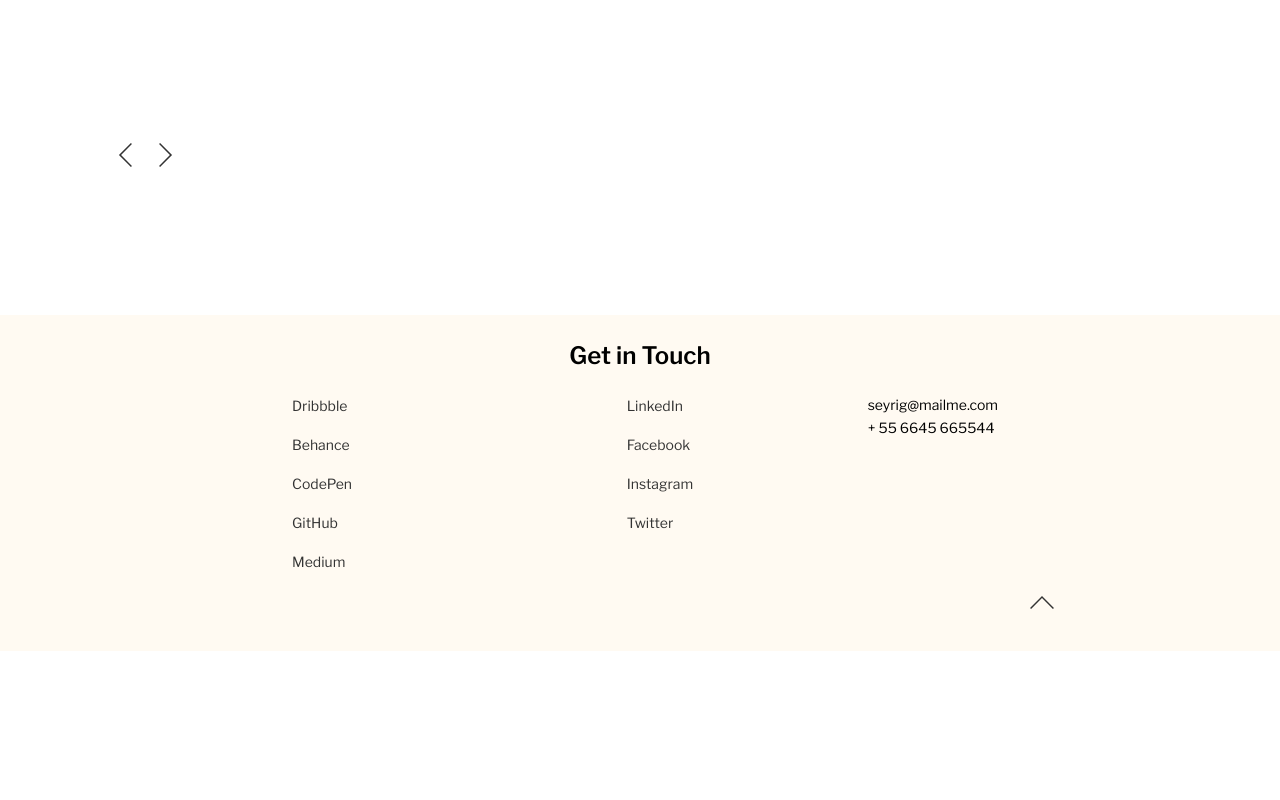
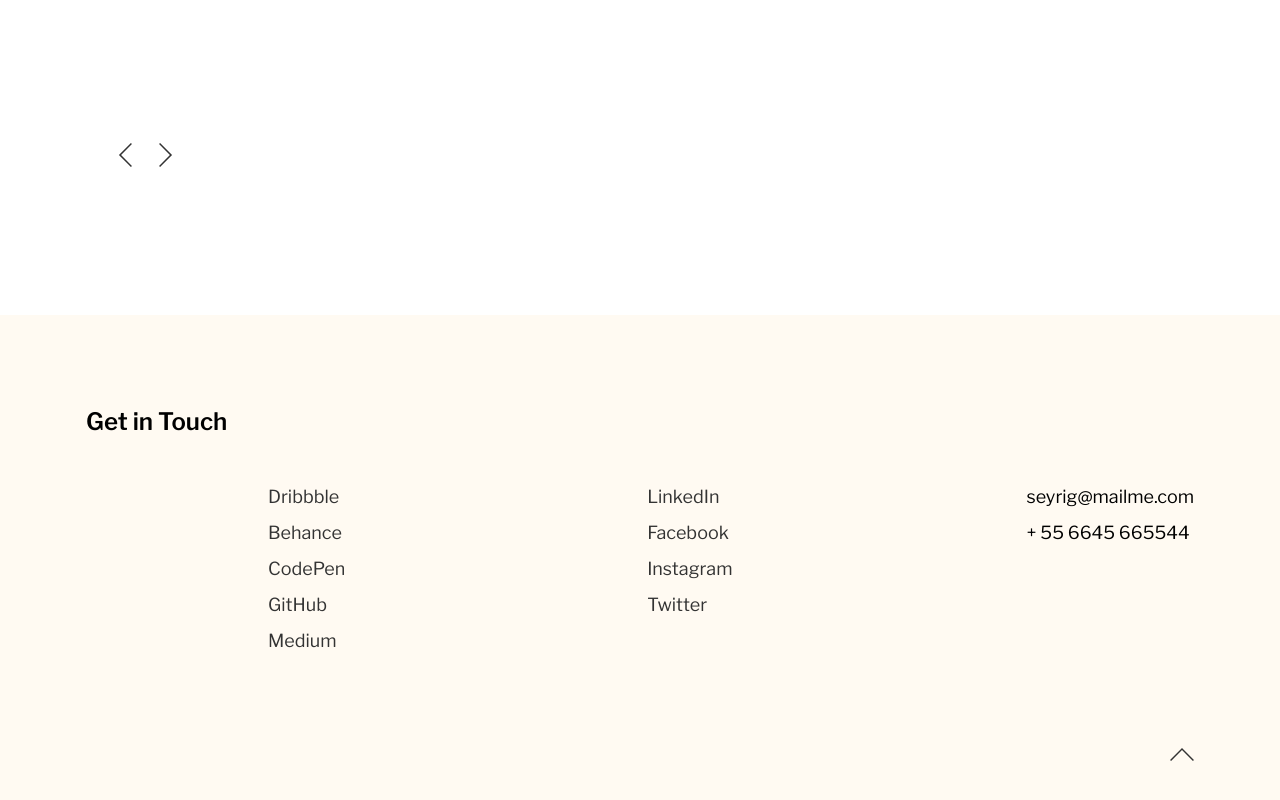
Before and after one commit to Prora6/Portofolio-gulp, a website: page index.html in a window 1280 px wide. Shown: the part 2564-3364 px from the top of the page. Before the commit the page ends 3215 px from the top, so only its background shows below. Drawn offline with Linux system fonts and the light colour scheme.

Commit message:
шлифовка

```diff
--- a/scss/section/_footer.scss
+++ b/scss/section/_footer.scss
@@ -61,7 +61,7 @@
                 font-size: 14px;
                 line-height: 17px;
                 &:first-child {
-                    margin-bottom: 6px;
+                    margin-bottom: 14px;
                 }
             }
         }
@@ -70,7 +70,7 @@
             width: 24px;
             height: 24px;
             top: 198px;
-            left: 100%;
+            right: 0;
             .img{
                 width: 100%;
             }
@@ -81,11 +81,85 @@
 
 @media screen and (min-width: 768px) {
     .footer {
-        background: #FFFAF2;
+
         &__content{
-            max-width: 780px;
+            position: relative;
+            max-width: 708px;
             justify-content: space-between;
+            padding: 0px;
+            .list{
+                margin: 0 100px 30px 0;
+            }
+            &-img{
+                top: 180px;
+            }
         }
     }
 
 }
+
+@media screen and (min-width: 1208px) {
+    .footer {
+        &__title{
+            text-align: left;
+            padding: 92px 0 50px 0;
+            width: 1108px;
+            margin: 0px auto;
+        }
+        &__content{
+            max-width: 1108px;
+            padding: 0 0 70px 0;
+            justify-content: end;
+
+            &-list{
+
+            }
+            .list{
+                margin: 0 302px 118px 0;
+                &__item {
+                    margin-bottom: 14px;
+                    &:last-child{
+                        margin-bottom: 0px;
+                    }
+                    &-link{
+                        text-decoration: none;
+                        font-weight: normal;
+                        font-size: 18px;
+                        line-height: 22px;
+                        color: #333333;
+                    }
+                }
+            }
+            .networks {
+                margin-right: 294px;
+                &__item{
+                    margin-bottom: 14px;
+                    &:last-child{
+                        margin-bottom: 0px;
+                    }
+                    &-link{
+                        font-size: 18px;
+                        line-height: 22px;
+                    }
+                }
+            }
+
+            .text{
+                &__information {
+                    font-size: 18px;
+                    line-height: 22px;
+                    &:first-child {
+
+                    }
+                }
+            }
+            &-img{
+                position: absolute;
+                width: 24px;
+                height: 24px;
+                top: 260px;
+                right: 0;
+            }
+        }
+    }
+}
```
Also changed, not shown: css/index.css.
